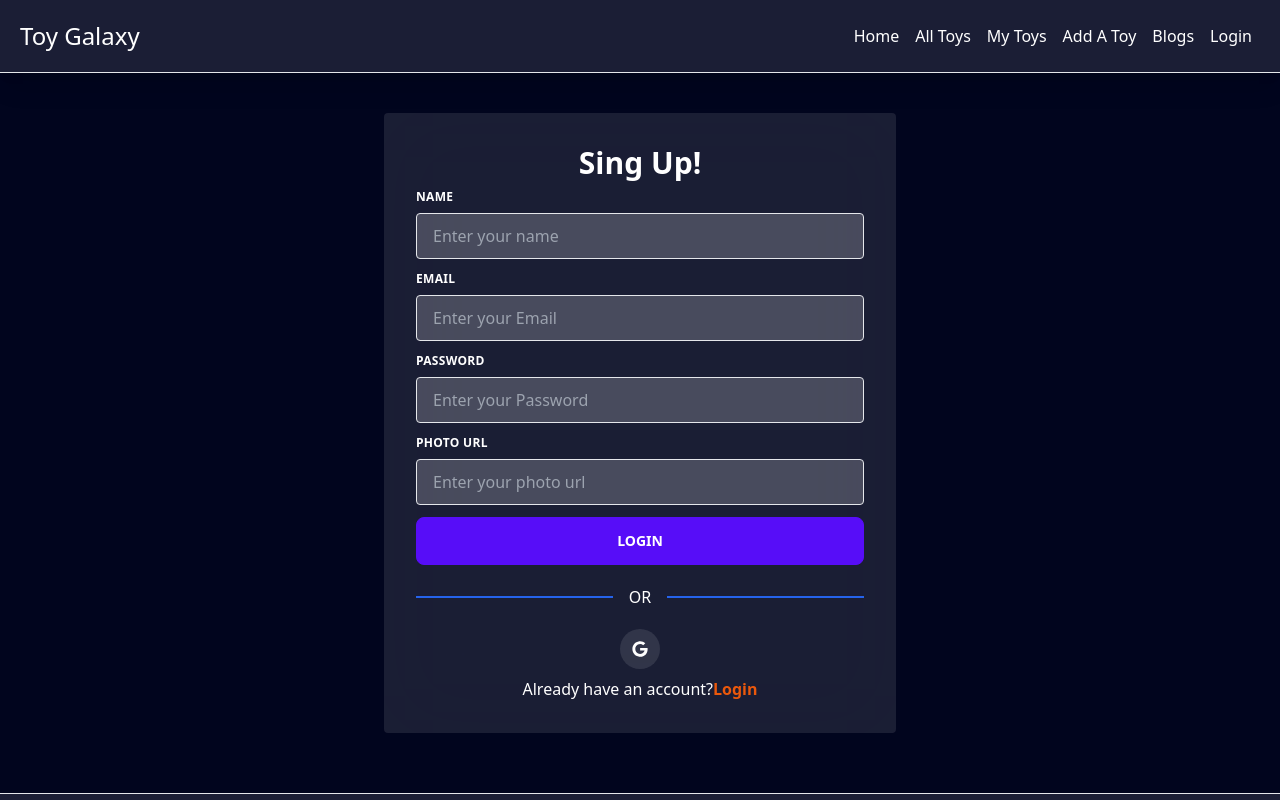
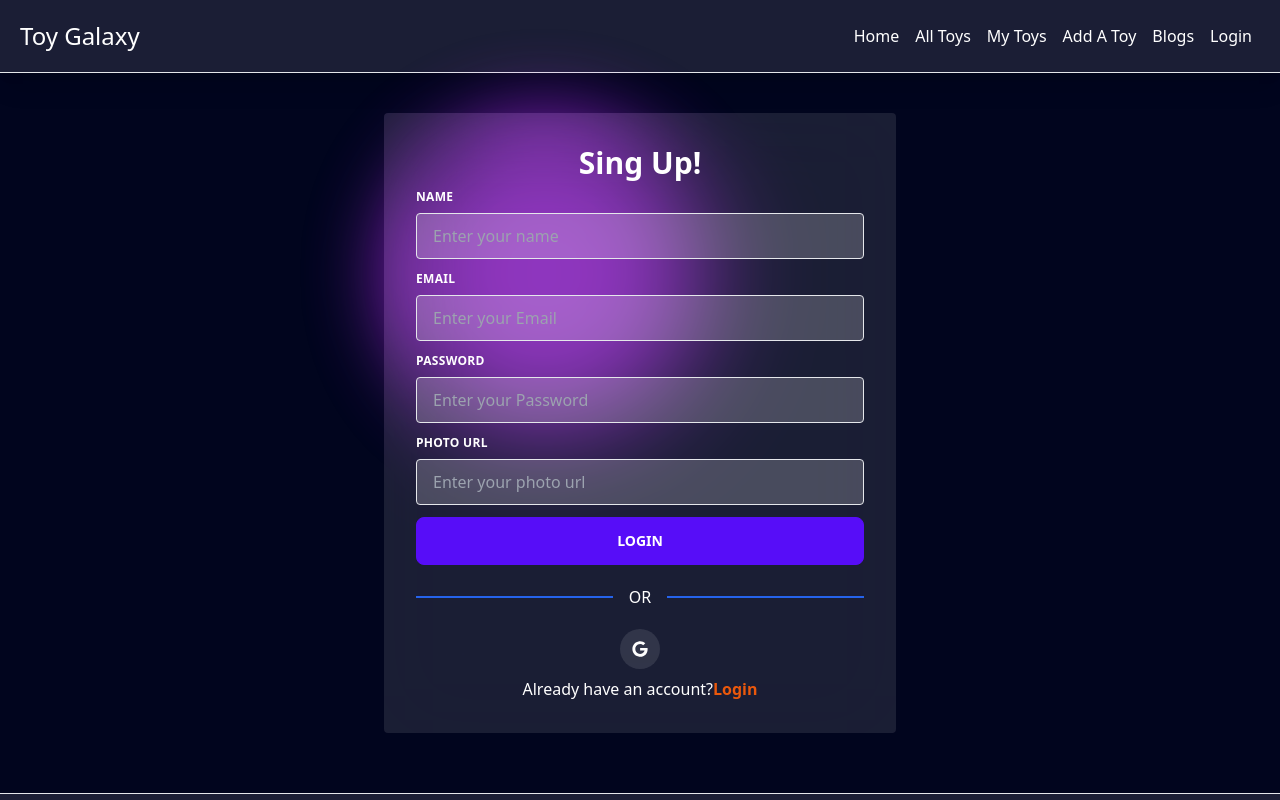
Before and after one commit to emondewan00/toy-galaxy-client, a React (Vite) app: page /registration in a window 1280 px wide. Shown: the top 800 px of the page. Built offline with nearby package versions, Linux system fonts and the light colour scheme; no server answers.

Commit message:
registration babul add

```diff
--- a/src/pages/Registration/Registration.jsx
+++ b/src/pages/Registration/Registration.jsx
@@ -18,6 +18,7 @@ const Registration = () => {
   };
   return (
     <div className="max-w-lg h-[80vh] my-10 mx-auto relative">
+      <div className="w-80 h-80 bg-[#A427DF] absolute rounded-full blur-2xl opacity-80 "></div>
       <div className="login-card">
         <h1 className="text-3xl text-center font-bold ">Sing Up!</h1>
         <form onSubmit={submitHandler} className="space-y-3">
```
